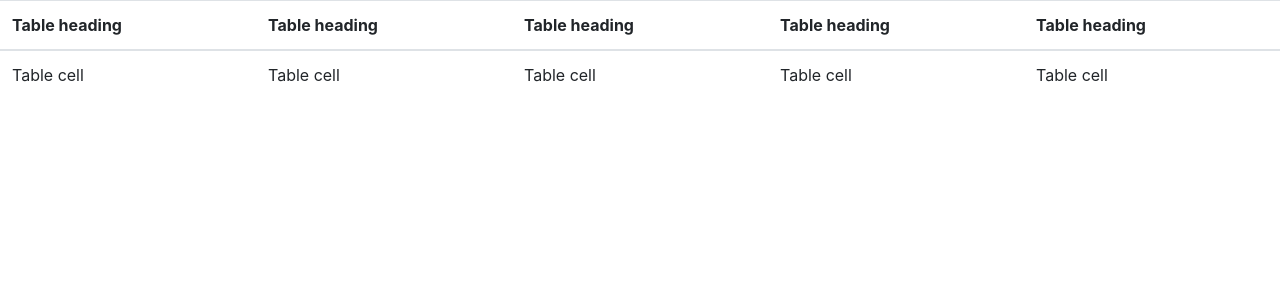
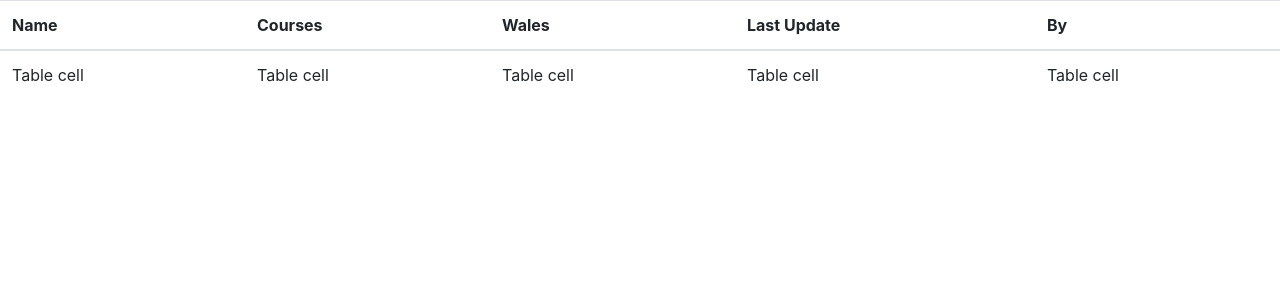
Before and after one commit to kossa21/cadt-app, a React (Create React App) app: page / in a window 1280 px wide. Shown: the top 300 px of the page. Built offline with nearby package versions, Linux system fonts and the light colour scheme.

Commit message:
configurando la tabla para que funcione recibiendo los datos de forma generica y si es necesario, se le pueda añadir otras listas en el futuro

```diff
--- a/src/API.js
+++ b/src/API.js
@@ -1,4 +1,5 @@
-export const fetcherListData = async () => {
-  const data = await (await fetch("http://localhost:5000/designs")).json();
+export const fetcherListData = async (route) => {
+  const path = `http://localhost:5000/${route}`;
+  const data = await (await fetch(path)).json();
   return data;
 };
--- a/src/App.js
+++ b/src/App.js
@@ -5,15 +5,15 @@ import { useState } from "react";
 
 function App() {
   const [tableItems, settableItems] = useState([]);
-
+  const [tableToDisplay, setTableToDisplay] = useState("designs");
   const savingDataFromFetch = async () => {
-    const data = await fetcherListData();
+    const data = await fetcherListData("designs");
+    settableItems(data);
   };
 
-  console.log(tableItems);
   return (
     <div className="App">
-      <DisplayTable />
+      <DisplayTable tableToDisplay={tableToDisplay} />
     </div>
   );
 }
--- a/src/Components/DisplayTable.js
+++ b/src/Components/DisplayTable.js
@@ -1,17 +1,16 @@
 import React from "react";
 import { Table } from "reactstrap";
+import { listGroups } from "../informationTable";
 
-export const DisplayTable = () => {
+export const DisplayTable = ({ tableToDisplay }) => {
   return (
     <div>
       <Table responsive hover>
         <thead>
           <tr>
-            <th>Table heading</th>
-            <th>Table heading</th>
-            <th>Table heading</th>
-            <th>Table heading</th>
-            <th>Table heading</th>
+            {listGroups[tableToDisplay].map((tableTitle) => (
+              <th>{tableTitle.fieldName}</th>
+            ))}
           </tr>
         </thead>
         <tbody>
--- a/src/informationTable.js
+++ b/src/informationTable.js
@@ -0,0 +1,16 @@
+export const listGroups = {
+  designs: [
+    { dbName: "name", fieldName: "Name" },
+    { dbName: "courses", fieldName: "Courses" },
+    { dbName: "wales", fieldName: "Wales" },
+    { dbName: "update", fieldName: "Last Update" },
+    { dbName: "user_id_last_update", fieldName: "By" },
+  ],
+  setOut: [
+    { dbName: "name", fieldName: "Name" },
+    { dbName: "machine_name", fieldName: "Machine Name" },
+    { dbName: "machine_width", fieldName: "MAchine Width" },
+    { dbName: "courses", fieldName: "Courses" },
+    { dbName: "update", fieldName: "Update" },
+  ],
+};
```
